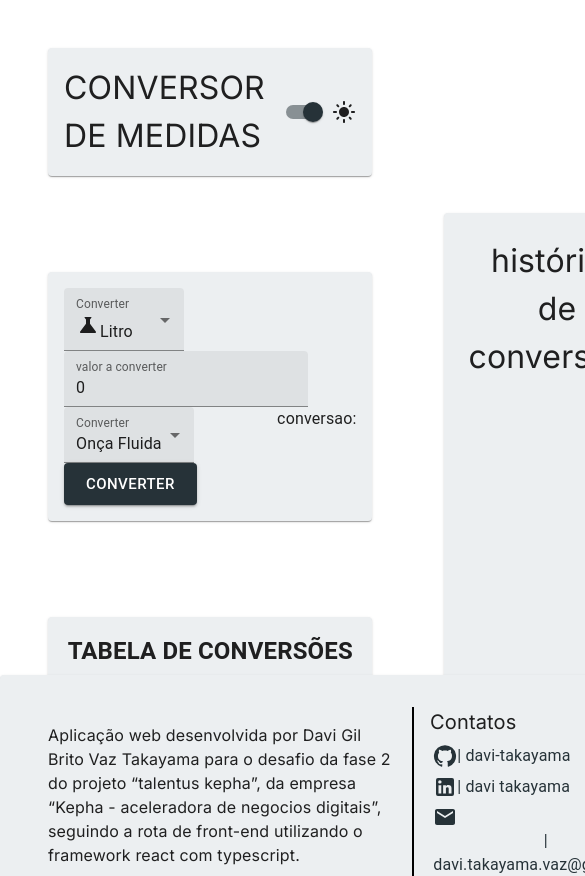
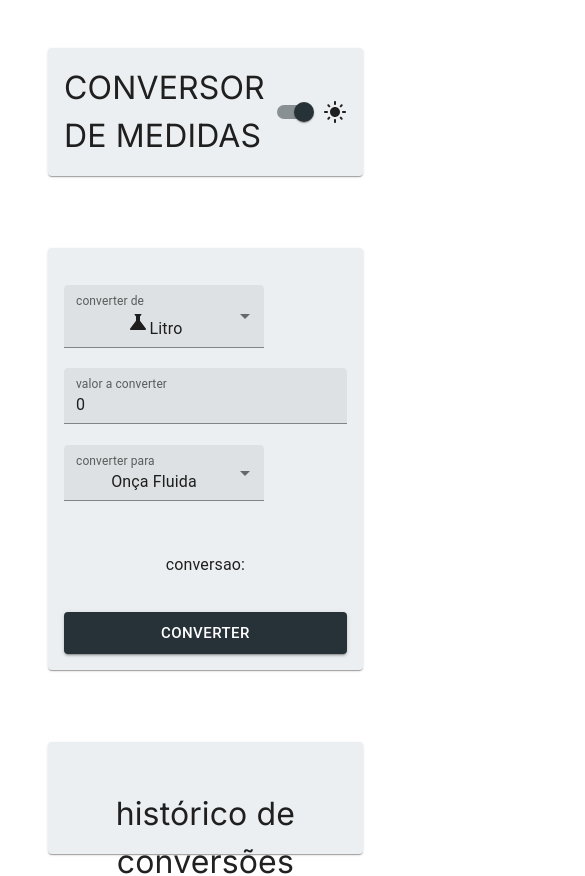
Before and after one commit to davi-takayama/kepha-frontend-fase-2, a React (Create React App) app: page / in a window 390 px wide. Shown: the top 876 px of the page, 585 px wide, since content can reach past the window. Built offline with nearby package versions, Linux system fonts and the light colour scheme; a web font is replaced by a local one.

Commit message:
design "responsivo" implementado

```diff
--- a/src/App.module.scss
+++ b/src/App.module.scss
@@ -18,3 +18,17 @@
     align-items: center;
     justify-content: center;
 }
+
+@media screen and (max-width: 768px) {
+    .page {
+        grid-template-rows: auto auto;
+        grid-template-columns: 1fr;
+        height: max-content;
+    }
+
+    .main {
+        grid-template-columns: 1fr;
+        max-height: 170vh;
+        max-width: 100vw;
+    }
+}
--- a/src/components/Conversor/Conversor.module.scss
+++ b/src/components/Conversor/Conversor.module.scss
@@ -1,15 +1,3 @@
-.corpo{
-    display: flex;
-    flex-direction: row;
-    flex-wrap: wrap;
-    margin: 3em;
-    border-radius: 25px;
-    padding: 1em;
-    justify-content: space-between;
-    height: calc(25%);
-    width: calc(100% - 6em);
-}
-
 /* Chrome, Safari, Edge, Opera */
 input::-webkit-outer-spin-button,
 input::-webkit-inner-spin-button {
@@ -21,3 +9,55 @@ input::-webkit-inner-spin-button {
 input[type=number] {
     -moz-appearance: textfield;
 }
+
+.corpo {
+    display: flex;
+    flex-direction: row;
+    flex-wrap: wrap;
+    margin: 1.5em;
+    border-radius: 25px;
+    padding: 1em;
+    justify-content: space-between;
+    height: calc(25%);
+    width: calc(100% - 6em);
+}
+
+.inputs {
+    display: flex;
+    flex-direction: row;
+    flex-wrap: wrap;
+    justify-content: space-evenly;
+    width: calc(100% - 6em);
+    text-align: center;
+}
+
+.output
+{
+    margin-top: 1em;
+    display: flex;
+    flex-direction: row;
+    flex-wrap: wrap;
+    justify-content: space-evenly;
+    width: calc(100% - 6em);
+    text-align: center;
+}
+
+@media screen and (max-width: 768px) {
+    .corpo {
+        flex-direction: column;
+        height: 50vh;
+    }
+
+    .inputs {
+        flex-direction: column;
+        width: 100%;
+        height: calc(70% - 1em);
+    }
+
+    .output {
+        flex-direction: column;
+        width: 100%;
+        height: calc(30% - 1em);
+        justify-content: space-between;
+    }
+}
--- a/src/components/Conversor/Seletor/index.tsx
+++ b/src/components/Conversor/Seletor/index.tsx
@@ -17,11 +17,11 @@ export default function Seletor(prop: Props) {
 
     return (
         <FormControl
-            sx={{ minWidth: 120, }}
+            sx={{ width: 200}}
             variant="filled"
         >
             <InputLabel id={prop.id}>
-                Converter
+                {prop.label}
             </InputLabel>
 
             <Select
--- a/src/components/Conversor/index.tsx
+++ b/src/components/Conversor/index.tsx
@@ -91,6 +91,7 @@ const Conversor = () => {
             })}
             component={Paper}
         >
+            <div className={style.inputs}>
                 <Seletor
                     label={"converter de"}
                     id={"converterDe"}
@@ -118,7 +119,9 @@ const Conversor = () => {
                     onChange={handleChangePara}
                     value={converterParaState}
                 />
+            </div>
 
+            <div className={style.output}>
                 <p>
                 conversao: {saida} {unidadeSaida}
                 </p>
@@ -130,6 +133,8 @@ const Conversor = () => {
                 >
                 Converter
                 </Button>
+            </div>
+
         </Box>
     );
 };
--- a/src/components/Footer/Footer.module.scss
+++ b/src/components/Footer/Footer.module.scss
@@ -8,7 +8,7 @@
     border-radius: 25px 25px 0 0;
     display: grid;
     grid-template-columns: 2fr 1fr;
-
+    bottom: 0;
 }
 
 .descricao {
@@ -70,3 +70,10 @@
         transform: scale(1.1);
     }
 }
+
+@media screen and (max-width: 768px) {
+    .body {
+        grid-template-columns: 1fr;
+        grid-template-rows: auto auto;
+    }
+}
--- a/src/components/Historico/Historico.module.scss
+++ b/src/components/Historico/Historico.module.scss
@@ -1,7 +1,7 @@
 @import url('https://fonts.googleapis.com/css2?family=Hind+Guntur:wght@400;700&family=Inter:wght@400;700&display=swap');
 
 .container {
-    width: calc(100% - 3em);
+    width: calc(100% - 6em);
     height: calc(100% - 6em);
     margin: auto;
     display: flex;
--- a/src/components/Tabela/Tabela.module.scss
+++ b/src/components/Tabela/Tabela.module.scss
@@ -14,3 +14,9 @@
     text-transform: uppercase;
     margin-bottom: 1em;
 }
+
+@media screen and (max-width: 768px) {
+    .corpo {
+        display: none;
+    }
+}
```
Also changed, not shown: src/components/Conversor/Seletor/Seletor.module.scss (deleted). Lines whose indentation alone changed are shown as unchanged.
